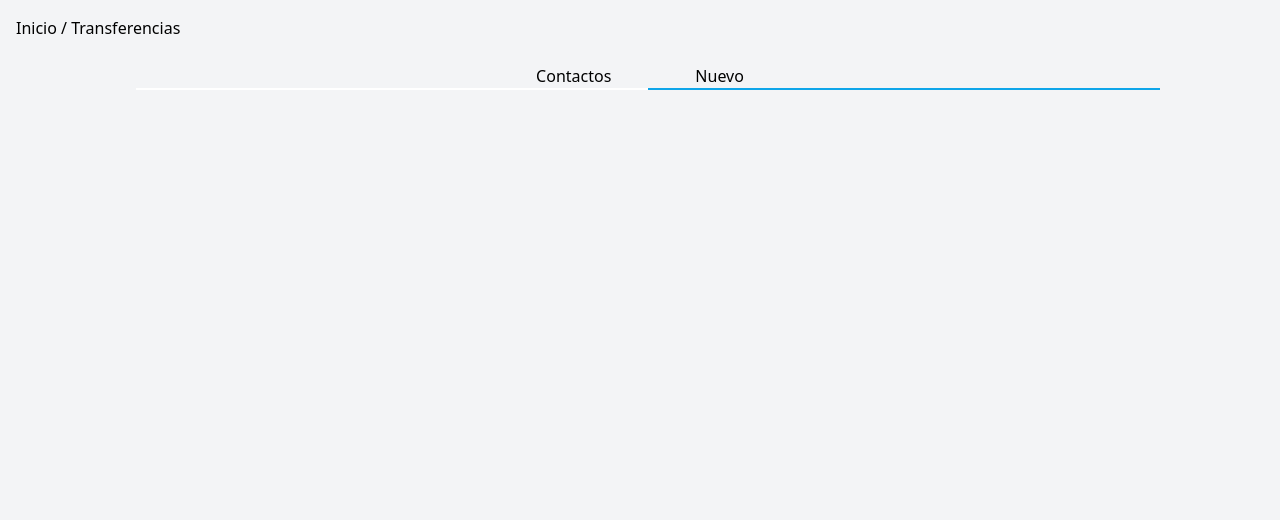
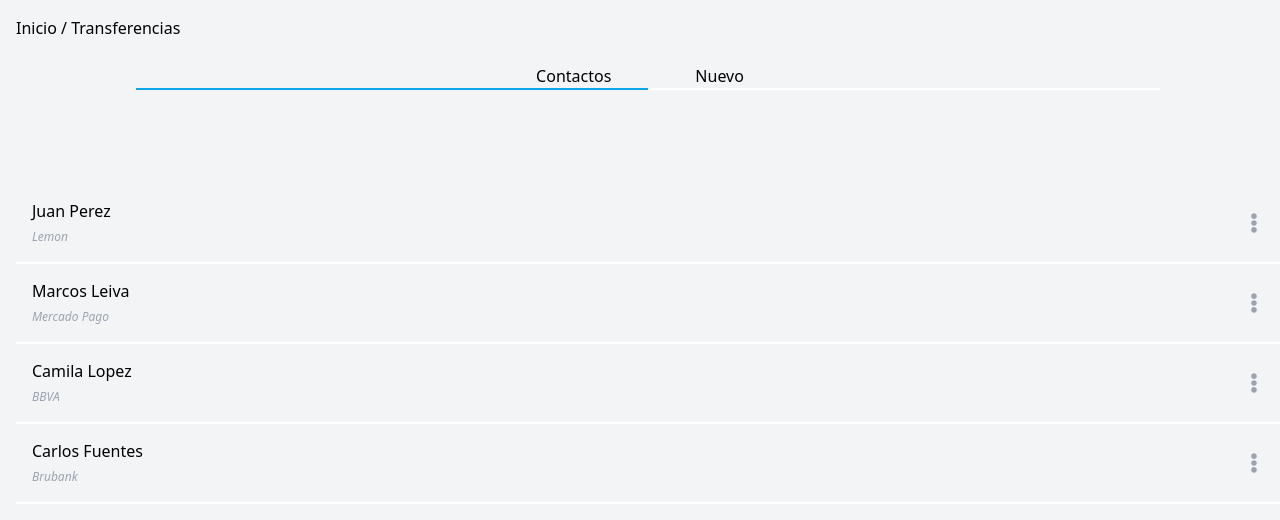
Before and after one commit to No-Country/s8-10-m-node-react, a React (Vite) app in the folder frontend/: page /user/transfers in a window 1280 px wide. Shown: the top 520 px of the page. Built offline with nearby package versions, Linux system fonts and the light colour scheme; sample sign-in values are in the browser's storage.

Commit message:
changes on the Transfers page and add loading

```diff
--- a/frontend/src/components/Loader.jsx
+++ b/frontend/src/components/Loader.jsx
@@ -1,9 +1,8 @@
 import logo from '../assets/images/Logo.svg'
 
-const Loader = ({ showSpinner }) => {
+const Loader = () => {
   return (
     <>
-      {showSpinner && (
       <main className="w-full min-h-screen flex flex-col justify-center items-center z-50">
         <div className="w-[220px] mr-5 mb-5">
           <img src={logo} alt="logotipo del sitio" />
@@ -28,7 +27,6 @@ const Loader = ({ showSpinner }) => {
           <span className="sr-only">Loading...</span>
         </div>
       </main>
-      )}
     </>
   )
 }
--- a/frontend/src/context/UserContext.jsx
+++ b/frontend/src/context/UserContext.jsx
@@ -1,5 +1,6 @@
 import { createContext, useContext, useEffect, useState } from 'react'
 import { loginUser } from '../services/login'
+import Loader from '../components/Loader'
 
 const UserContext = createContext()
 
@@ -47,7 +48,7 @@ const UserProvider = ({ children }) => {
 
   return (
     <UserContext.Provider value={{ user, login, logOut, loading }}>
-      {children}
+      {loading ? <Loader /> : children}
     </UserContext.Provider>
   )
 }
--- a/frontend/src/pages/Home.jsx
+++ b/frontend/src/pages/Home.jsx
@@ -6,9 +6,7 @@ import { useUserContext } from '../context/UserContext'
 import Loader from '../components/Loader'
 
 export const Home = () => {
-  const { logOut, loading } = useUserContext()
-
-  if (loading) return <Loader />
+  const { logOut } = useUserContext()
 
   return (
     <>
--- a/frontend/src/pages/Layout.jsx
+++ b/frontend/src/pages/Layout.jsx
@@ -1,7 +1,5 @@
-import Loader from '../components/Loader'
 import { NavBar } from '../components/NavBar'
 import { Outlet, useRouteLoaderData, redirect } from 'react-router-dom'
-import { useUserContext } from '../context/UserContext'
 
 export function loader() {
   const loggedUserJSON = window.sessionStorage.getItem('dominoUser')
@@ -14,7 +12,6 @@ export function loader() {
 
 export const UserLayout = () => {
   const isUserLoggedIn = useRouteLoaderData('userLoggedIn')
-  console.log(isUserLoggedIn)
 
   //pl-24 es el minimo para el navBar
   return (
--- a/frontend/src/pages/Login.jsx
+++ b/frontend/src/pages/Login.jsx
@@ -1,4 +1,4 @@
-import { useEffect, useState } from 'react'
+import { useState } from 'react'
 import slider from '../assets/images/login-slider.svg'
 import { FaRegEye, FaRegEyeSlash } from 'react-icons/fa'
 import { Button } from '../components/Button'
--- a/frontend/src/pages/Transfers.jsx
+++ b/frontend/src/pages/Transfers.jsx
@@ -29,25 +29,28 @@ const Transfers = () => {
   const [isLocation, setIsLocation] = useState('')
 
   const location = useLocation()
+
   useEffect(() => {
-    if (
-      location.pathname === '/transfers' ||
-      location.pathname === '/transfers'
-    ) {
+    if (location.pathname === '/user/transfers') {
       setIsLocation('contacts')
-    } else if (location.pathname === '/transfers/newContact') {
+    } else if (location.pathname === '/user/transfers/newContact') {
       setIsLocation('newContact')
     }
   }, [location.pathname, isLocation])
 
   return (
     <main className=" w-full min-h-screen bg-gray-100 relative">
-      <h2 className="pl-4 pt-4"><Link to='/home' className='cursor-pointer'>Inicio</Link> / Transferencias</h2>
+      <h2 className="pl-4 pt-4">
+        <Link to="/home" className="cursor-pointer">
+          Inicio
+        </Link>{' '}
+        / Transferencias
+      </h2>
       <section className="mt-6 mb-24 w-full flex justify-center gap-[5.25rem] relative pl-4">
-        <Link className="" to="/transfers">
+        <Link className="" replace="user/transfers">
           Contactos
         </Link>
-        <Link className="pr-4" to="/transfers/newContact">
+        <Link className="pr-4" to="newContact">
           Nuevo
         </Link>
         <div
```
Also changed, not shown: frontend/src/components/Modal.jsx (+2 -5 lines), frontend/src/pages/Profile.jsx (+8 -11 lines). Lines whose indentation alone changed are shown as unchanged.
